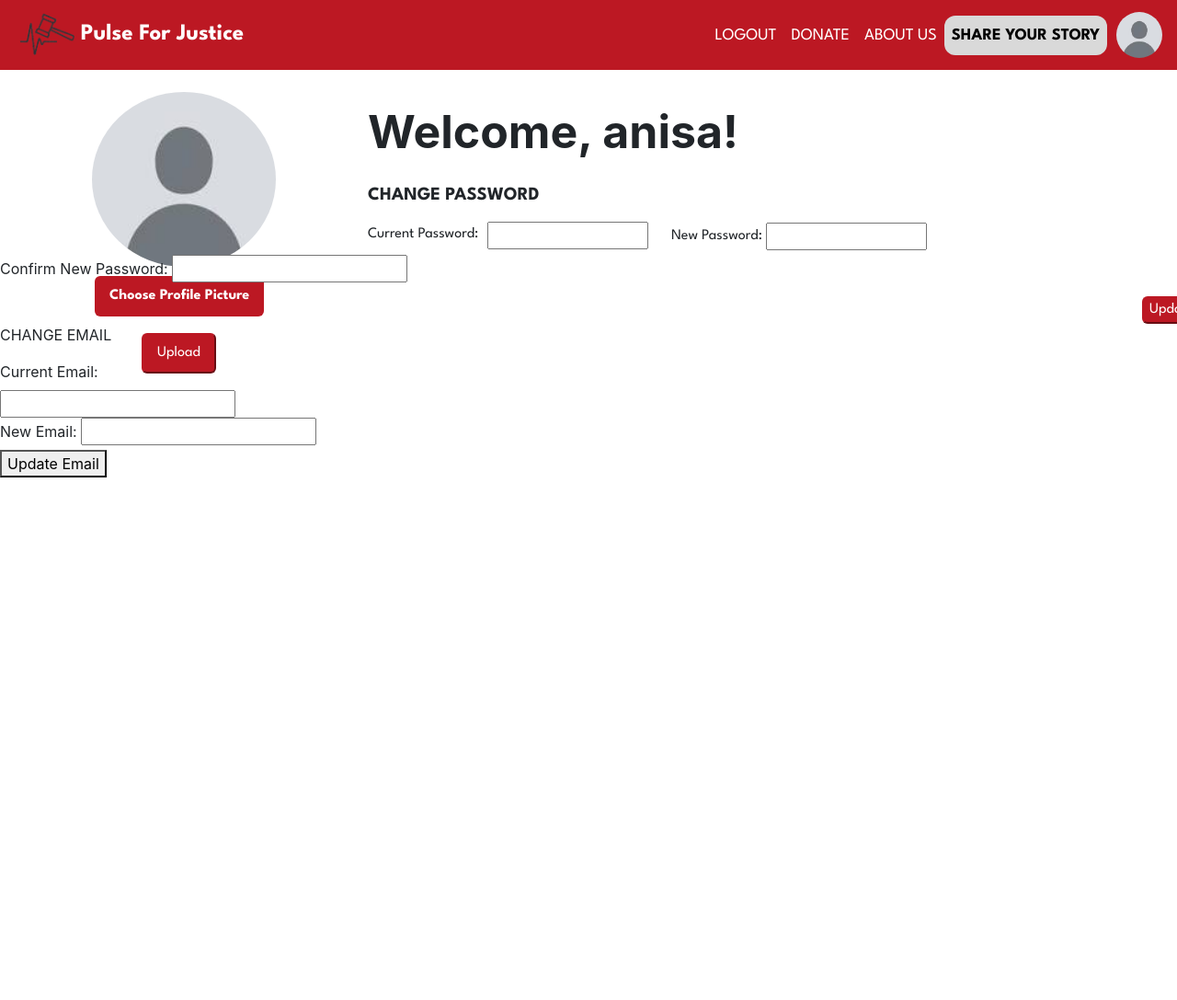
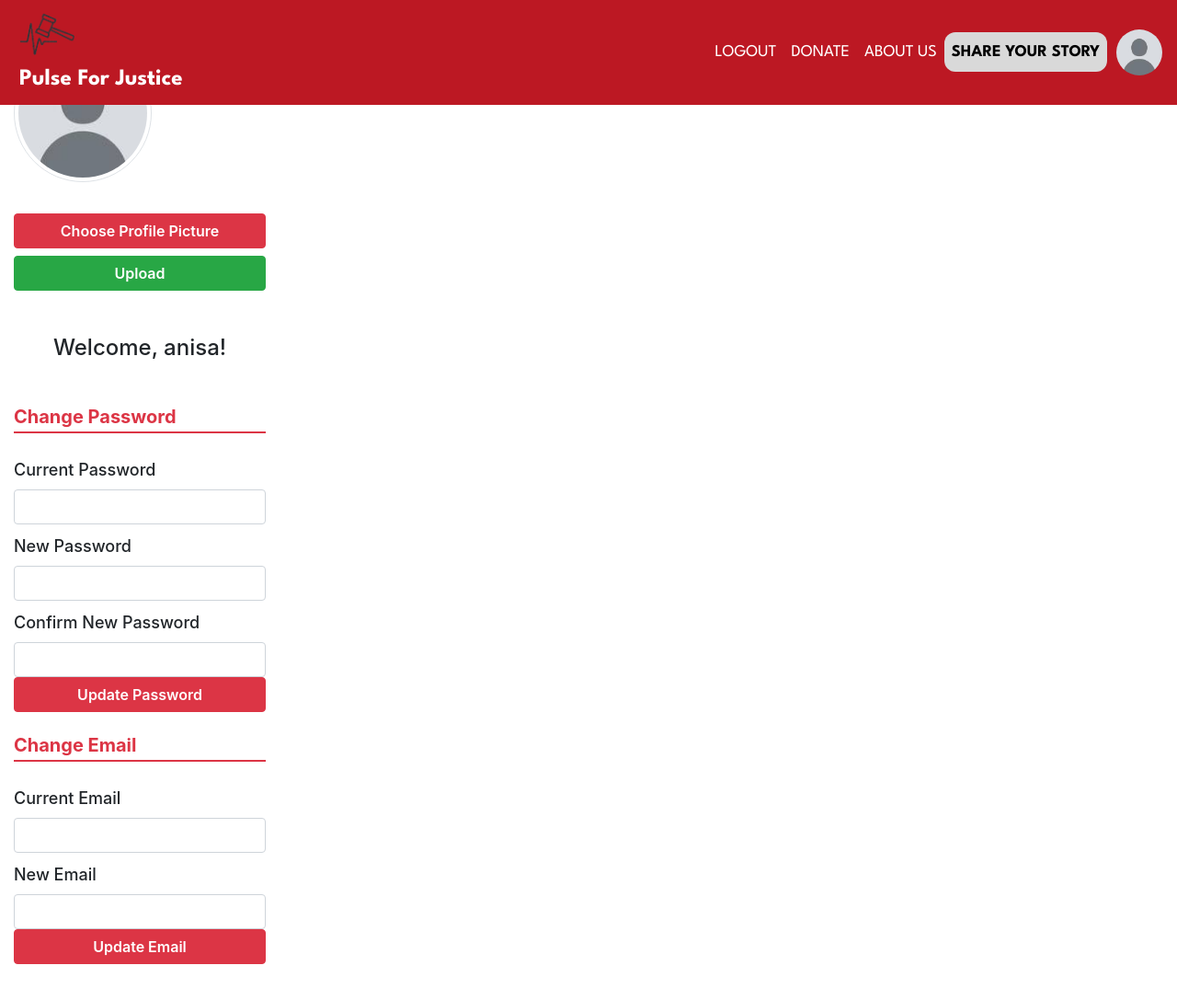
Before and after one commit to actuallyanisa/pulse4justice, a Flask app: page /profile in a window 1280 px wide. Shown: the top 1087 px of the page at 92% size. Run offline with Flask 3, Linux system fonts and the light colour scheme; a user stored in the database is signed in; some libraries are stand-ins or nearby versions.

Commit message:
form and profile update

```diff
--- a/website/__init__.py
+++ b/website/__init__.py
@@ -61,11 +61,6 @@ def create_app():
             profile_image = url_for('static', filename='images/default.jpg')
         return dict(user=current_user, profile_image=profile_image)
 
-    # Set Stripe API key from environment
-    stripe_key = os.getenv('STRIPE_SECRET_KEY')
-    if not stripe_key:
-        raise Exception("Stripe API key not set in environment variable STRIPE_SECRET_KEY")
-    stripe.api_key = stripe_key
 
     return app
 
--- a/website/static/css/style.css
+++ b/website/static/css/style.css
@@ -310,3 +310,63 @@ html, body {
 .hidden {
   display: none;
 }
+
+/* Profile Page Custom Styles */
+
+.pfp-wrapper {
+  margin-bottom: 1.5rem;
+  text-align: center;
+}
+
+.pfp-wrapper img {
+  border-radius: 50%;
+  width: 150px;
+  height: 150px;
+  object-fit: cover;
+  border: 3px solid #dc3545; /* Bootstrap’s red */
+  box-shadow: 0 0 10px rgba(220, 53, 69, 0.5);
+}
+
+form label.btn-primary {
+  cursor: pointer;
+  font-weight: 600;
+}
+
+form label.btn-primary:hover {
+  background-color: #bd2130;
+  border-color: #bd2130;
+}
+
+h5 {
+  color: #dc3545;
+  font-weight: 700;
+  border-bottom: 2px solid #dc3545;
+  padding-bottom: 0.25rem;
+  margin-bottom: 1rem;
+}
+
+.btn-primary {
+  background-color: #dc3545;
+  border-color: #dc3545;
+  font-weight: 600;
+}
+
+.btn-primary:hover {
+  background-color: #a71d2a;
+  border-color: #a71d2a;
+}
+
+.btn-success {
+  background-color: #28a745;
+  border-color: #28a745;
+  font-weight: 600;
+}
+
+.btn-success:hover {
+  background-color: #1e7e34;
+  border-color: #1e7e34;
+}
+
+.form-group label {
+  font-weight: 500;
+}
--- a/website/templates/base.html
+++ b/website/templates/base.html
@@ -3,23 +3,37 @@
 <head>
   <meta charset="utf-8" />
   <meta name="viewport" content="width=device-width, initial-scale=1" />
+
+  <!-- ✅ Tailwind CSS (added before custom styles) -->
+  <link
+    href="https://cdn.jsdelivr.net/npm/tailwindcss@2.2.19/dist/tailwind.min.css"
+    rel="stylesheet"
+  >
+
+  <!-- Bootstrap CSS -->
   <link
     rel="stylesheet"
     href="https://stackpath.bootstrapcdn.com/bootstrap/4.4.1/css/bootstrap.min.css"
     integrity="sha384-Vkoo8x4CGsO3+Hhxv8T/Q5PaXtkKtu6ug5TOeNV6gBiFeWPGFN9MuhOf23Q9Ifjh"
     crossorigin="anonymous" />
+
+  <!-- Font Awesome -->
   <link
     rel="stylesheet"
     href="https://stackpath.bootstrapcdn.com/font-awesome/4.7.0/css/font-awesome.min.css"
     crossorigin="anonymous" />
+
+  <!-- Your custom styles -->
   <link
     rel="stylesheet"
     href="{{ url_for('static', filename='css/style.css') }}" />
 
+  <!-- Google Fonts -->
   <link rel="preconnect" href="https://fonts.googleapis.com">
   <link rel="preconnect" href="https://fonts.gstatic.com" crossorigin>
-    <link href="https://fonts.googleapis.com/css2?family=League+Spartan:wght@100..900&family=Montserrat:ital,wght@0,100..900;1,100..900&display=swap" rel="stylesheet">
-
+  <link
+    href="https://fonts.googleapis.com/css2?family=League+Spartan:wght@100..900&family=Montserrat:ital,wght@0,100..900;1,100..900&display=swap"
+    rel="stylesheet">
 
   <title>{% block title %}Home{% endblock %}</title>
 
--- a/website/templates/navbar/navbar.html
+++ b/website/templates/navbar/navbar.html
@@ -11,7 +11,7 @@
       <a class="nav-item nav-link" href="/logout">LOGOUT</a>
       <a class="nav-item nav-link" href="/donate">DONATE</a>
       <a class="nav-item nav-link" href="/aboutus">ABOUT US</a>
-      <a class="nav-item nav-link nav-button" href="/shareyourstory">SHARE YOUR STORY</a>
+      <a class="nav-item nav-link nav-button" href="/form">SHARE YOUR STORY</a>
       <div class="pfp">
         <a href="{{ url_for('views.profile') }}">
           <img src="{{ profile_image }}" alt="Profile Picture">
@@ -22,7 +22,7 @@
       <a class="nav-item nav-link" href="/sign-up">SIGN UP</a>
       <a class="nav-item nav-link" href="/donate">DONATE</a>
       <a class="nav-item nav-link" href="/aboutus">ABOUT US</a>
-      <a class="nav-item nav-link nav-button" href="/shareyourstory">SHARE YOUR STORY</a>
+      <a class="nav-item nav-link nav-button" href="/form">SHARE YOUR STORY</a>
     {% endif %}
   </div>
 </nav>
--- a/website/templates/profile.html
+++ b/website/templates/profile.html
@@ -1,76 +1,65 @@
-
 {% extends "base.html" %}
 {% block content %}
 
-  <!-- Show current profile picture -->
-<div class="pfp-wrapper">
-  <img src="{{ profile_image }}" alt="Profile Picture">
+<div class="container py-5" style="max-width: 600px;">
+
+  <!-- Profile Picture -->
+  <div class="text-center mb-4">
+    <img src="{{ profile_image }}" alt="Profile Picture" class="rounded-circle img-thumbnail" style="width: 150px; height: 150px; object-fit: cover;">
   </div>
 
-  <!-- Upload form -->
-<form method="POST" enctype="multipart/form-data">
-  <div class="choosefile-wrapper">
-    <label class="choosefile-button">
+  <!-- Upload Form -->
+  <form method="POST" enctype="multipart/form-data" class="mb-5">
+    <div class="form-group">
+      <label for="profile-pic" class="btn btn-primary btn-block">
         Choose Profile Picture
-      <input type="file" name="profile-pic" accept="image/*" required>
+        <input type="file" name="profile-pic" id="profile-pic" accept="image/*" required hidden>
       </label>
     </div>
-    <button type="submit" class="submitpfp" >Upload</button>
-
+    <button type="submit" class="btn btn-success btn-block">Upload</button>
   </form>
 
-<div class="user-name">
-  <p>Welcome, {{ user.first_name }}!</p>
+  <!-- Welcome Message -->
+  <div class="mb-5 text-center">
+    <h4>Welcome, {{ user.first_name }}!</h4>
   </div>
 
-<div class="changepasswordtitle">
-  <p>CHANGE PASSWORD</p>
+  <!-- Change Password -->
+  <div class="mb-4">
+    <h5 class="mb-3">Change Password</h5>
+    <form method="POST" action="{{ url_for('views.update_password') }}">
+      <div class="form-group">
+        <label for="current_password">Current Password</label>
+        <input type="password" name="current_password" id="current_password" class="form-control" required>
+      </div>
+      <div class="form-group">
+        <label for="new_password">New Password</label>
+        <input type="password" name="new_password" id="new_password" class="form-control" required>
+      </div>
+      <div class="form-group">
+        <label for="confirm_password">Confirm New Password</label>
+        <input type="password" name="confirm_password" id="confirm_password" class="form-control" required>
+      </div>
+      <button type="submit" class="btn btn-primary btn-block">Update Password</button>
+    </form>
   </div>
 
-  <form method="POST" action="{{ url_for('views.update_password') }}">
-
-  <div class="currentpasswordtitle">
-    <label for="current_password">Current Password:</label>
+  <!-- Change Email -->
+  <div class="mb-4">
+    <h5 class="mb-3">Change Email</h5>
+    <form method="POST" action="{{ url_for('views.update_email') }}">
+      <div class="form-group">
+        <label for="current_email">Current Email</label>
+        <input type="email" name="current_email" id="current_email" class="form-control" required>
+      </div>
+      <div class="form-group">
+        <label for="new_email">New Email</label>
+        <input type="email" name="new_email" id="new_email" class="form-control" required>
+      </div>
+      <button type="submit" class="btn btn-primary btn-block">Update Email</button>
+    </form>
   </div>
 
-  <div class="currentpasswordbutton">
-    <input type="password" name="current_password" id="current_password" required><br>
 </div>
 
-  <div class="newpasswordbutton">
-    <label for="new_password">New Password:</label>
-    <input type="password" name="new_password" id= "new_password" required><br>
-  </div>
-
-  <div class="confirmpasswordbutton">
-    <label for="confirm_password">Confirm New Password:</label>
-    <input type="password" name="confirm_password" id="confirm_password" required><br>
-  </div>
-
-  <button type="submit" class="submitpasswordbutton">Update Password</button>
-</form>
-
-  <div class="changeemailtitle">
-    <p>CHANGE EMAIL</p>
-  </div>
-
-  <form method="POST" action="{{ url_for('views.update_email') }}">
-
-  <div class="currentemailtitle">
-    <label for="current_email">Current Email:</label>
-  </div>
-
-  <div class="currentemailbutton">
-    <input type="email" name="current_email" id="current_email" required><br>
-  </div>
-
-  <div class="newemailbutton">
-    <label for="new_email">New Email:</label>
-    <input type="email" name="new_email" id= "new_email" required><br>
-  </div>
-
-  <button type="submit" class="submitemailbutton">Update Email</button>
-</form>
-
-<br>
 {% endblock %}
--- a/website/views.py
+++ b/website/views.py
@@ -6,12 +6,10 @@ from werkzeug.utils import secure_filename
 from werkzeug.security import check_password_hash, generate_password_hash
 from .models import User
 from . import db
-from stripe_config import stripe
 from flask import send_from_directory
 from dotenv import load_dotenv
 from .models import Fundraiser
 
-stripe.api_key = os.getenv("STRIPE_SECRET_KEY")
 
 
 
@@ -102,17 +100,11 @@ def donate():
 def updates():
     return render_template('aboutus.html')
 
-@views.route('/shareyourstory')
+@views.route('/form')
 @login_required
-def shareyourstory():
-    if request.method == 'POST':
-        title = request.form['title']
-        description = request.form['description']
-        new_story = Fundraiser(title=title, description=description, user_id=current_user.id)
-        db.session.add(new_story)
-        db.session.commit()
-        return redirect(url_for('views.view_story', fundraiser_id=new_story.id))
-    return render_template('shareyourstory.html')
+def form():
+    return render_template('form.html')
+
 
 @views.route('/error')
 def error():
```
Also changed, not shown: stripe_config.py (deleted, +0 -20 lines), instance/database.db. Lines whose indentation alone changed are shown as unchanged.
